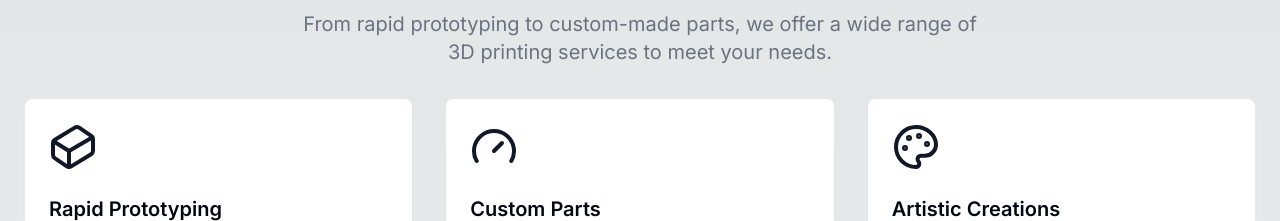
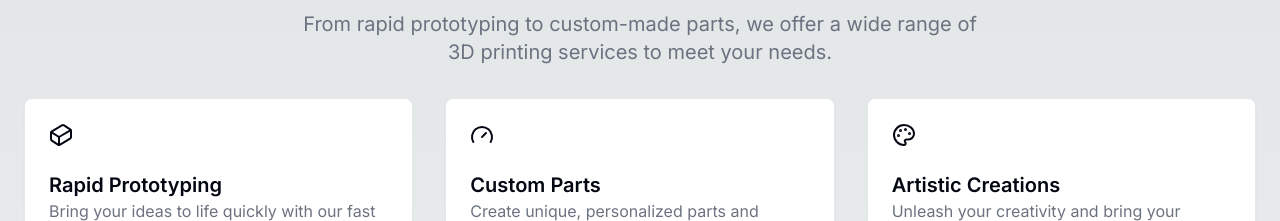
Before and after one commit to YasiruDEX/BroocFab-Web-Working, a Next.js app: page / in a window 1280 px wide. Shown: the part 1074-1295 px from the top of the page. Built offline with nearby package versions, Linux system fonts and the light colour scheme.

Commit message:
Update main-page.tsx

```diff
--- a/components/component/main-page.tsx
+++ b/components/component/main-page.tsx
@@ -27,7 +27,7 @@ import Link from "next/link"
 import { CardHeader, CardContent, Card } from "@/components/ui/card"
 import { AvatarImage, AvatarFallback, Avatar } from "@/components/ui/avatar"
 
-import React from "react";
+import * as React from 'react'
 
 export function MainPage() {
   return (
@@ -306,10 +306,9 @@ export function MainPage() {
   )
 }
 
-function CuboidIcon(props: any ) {
+function CuboidIcon() {
   return (
     <svg
-      {...props}
       xmlns="http://www.w3.org/2000/svg"
       width="24"
       height="24"
@@ -328,10 +327,9 @@ function CuboidIcon(props: any ) {
 }
 
 
-function GaugeIcon(props: any) {
+function GaugeIcon() {
   return (
     <svg
-      {...props}
       xmlns="http://www.w3.org/2000/svg"
       width="24"
       height="24"
@@ -349,10 +347,9 @@ function GaugeIcon(props: any) {
 }
 
 
-function Package2Icon(props: any) {
+function Package2Icon() {
   return (
     <svg
-      {...props}
       xmlns="http://www.w3.org/2000/svg"
       width="24"
       height="24"
@@ -371,10 +368,10 @@ function Package2Icon(props: any) {
 }
 
 
-function PaletteIcon(props: any) {
+function PaletteIcon() {
   return (
     <svg
-      {...props}
+
       xmlns="http://www.w3.org/2000/svg"
       width="24"
       height="24"
@@ -395,10 +392,9 @@ function PaletteIcon(props: any) {
 }
 
 
-function StarIcon(props: any) {
+function StarIcon() {
   return (
     <svg
-      {...props}
       xmlns="http://www.w3.org/2000/svg"
       width="24"
       height="24"
```
